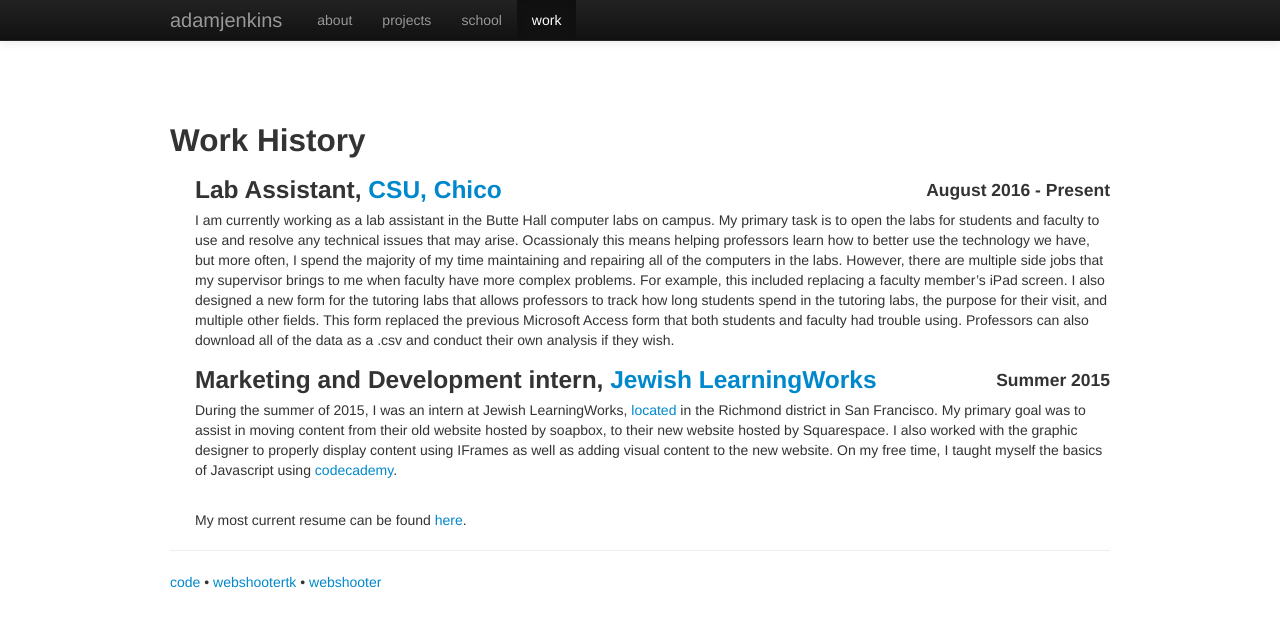
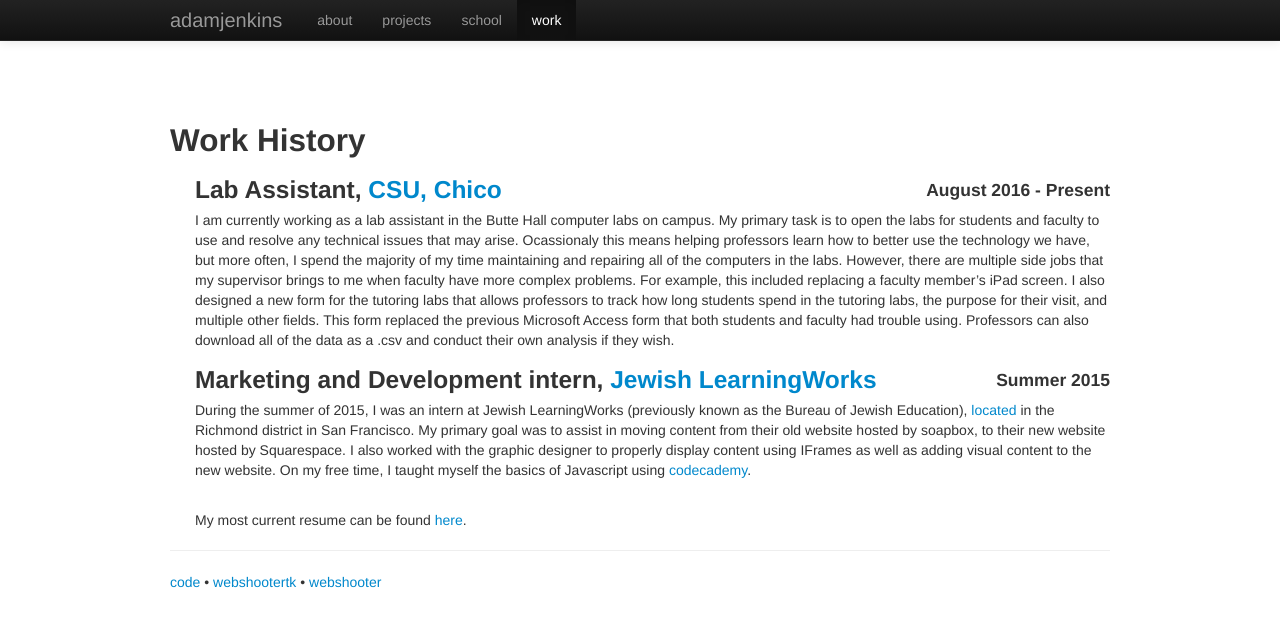
Before and after one commit to adamjenkins1/adamjenkins1.github.io, a Jekyll site: the page built from work.md, in a window 1280 px wide. Shown: the top 627 px of the page. Built offline with Jekyll 4.4.1, drawn with Linux system fonts in a browser that asks for light colours; nearby versions of some CDN libraries.

Commit message:
editing work.md

```diff
--- a/work.md
+++ b/work.md
@@ -12,6 +12,6 @@
 
 <h3 style="display:inline;">Marketing and Development intern, <a href="http://www.jewishlearningworks.org" target="_blank"> Jewish LearningWorks</a></h3>
 <h4 style="display:inline; float:right;">Summer 2015</h4>
-<p>During the summer of 2015, I was an intern at Jewish LearningWorks, <a href="https://www.google.com/maps/place/Jewish+LearningWorks/@37.7760083,-122.4731152,15z/data=!4m5!3m4!1s0x0:0x3d00aeefab06495b!8m2!3d37.7760083!4d-122.4731152" target="_blank">located</a> in the Richmond district in San Francisco. My primary goal was to assist in moving content from their old website hosted by soapbox, to their new website hosted by Squarespace. I also worked with the graphic designer to properly display content using IFrames as well as adding visual content to the new website. On my free time, I taught myself the basics of Javascript using <a href="https://www.codecademy.com/" target="_blank">codecademy</a>.</p>
+<p>During the summer of 2015, I was an intern at Jewish LearningWorks (previously known as the Bureau of Jewish Education), <a href="https://www.google.com/maps/place/Jewish+LearningWorks/@37.7760083,-122.4731152,15z/data=!4m5!3m4!1s0x0:0x3d00aeefab06495b!8m2!3d37.7760083!4d-122.4731152" target="_blank">located</a> in the Richmond district in San Francisco. My primary goal was to assist in moving content from their old website hosted by soapbox, to their new website hosted by Squarespace. I also worked with the graphic designer to properly display content using IFrames as well as adding visual content to the new website. On my free time, I taught myself the basics of Javascript using <a href="https://www.codecademy.com/" target="_blank">codecademy</a>.</p>
 <br>
 <p>My most current resume can be found <a href="Data/media/pdf/resume.pdf" target="_blank">here</a>.</p>
```
